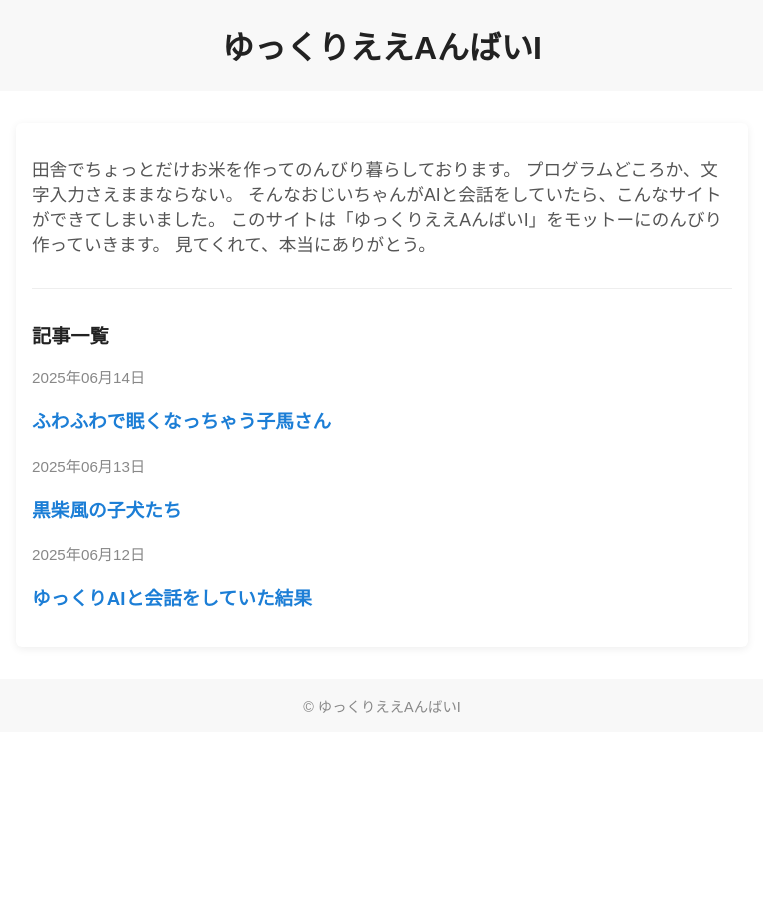
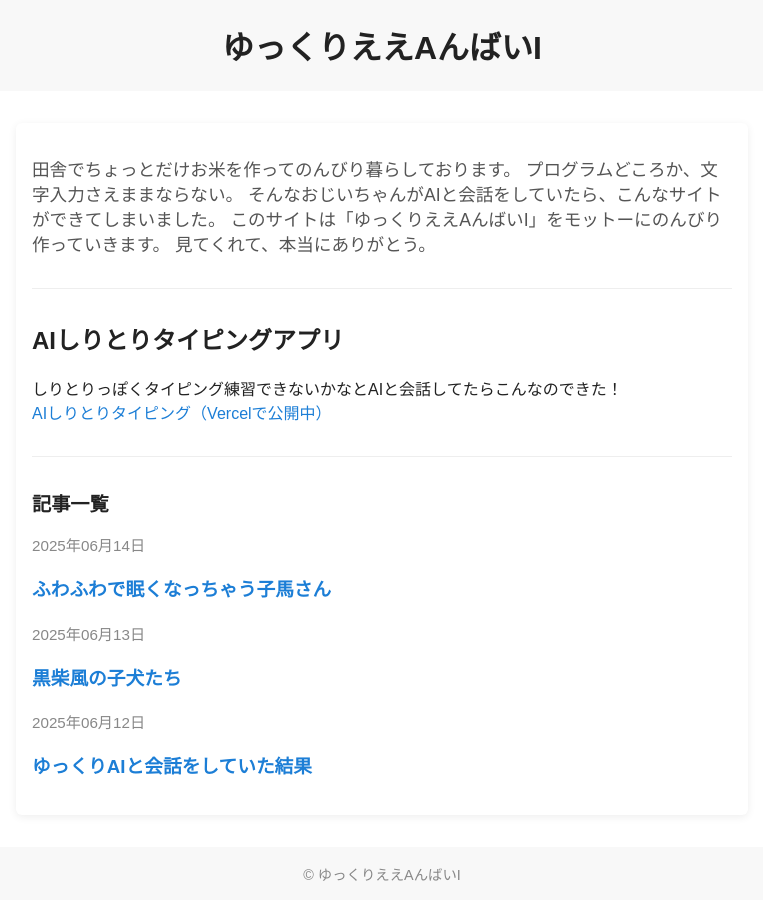
Before and after one commit to hiro69sabu/hiro69sabu.github.io, a Jekyll site: the page built from index.html, in a window 1280 px wide. Shown: the whole page, without its empty margins (258-1021 px from the left). Built offline with Jekyll 4.4.1, drawn with Linux system fonts in a browser that asks for light colours.

Commit message:
Update index.html

```diff
--- a/index.html
+++ b/index.html
@@ -7,6 +7,16 @@ layout: default
   <p class="site-description">
     {{ site.description }}
   </p>
+
+  <hr>
+
+  <div class="shiritori-app-promo">
+    <h2>AIしりとりタイピングアプリ</h2>
+    <p>
+      しりとりっぽくタイピング練習できないかなとAIと会話してたらこんなのできた！<br>
+      <a href="https://siritori.vercel.app/" target="_blank" rel="noopener noreferrer">AIしりとりタイピング（Vercelで公開中）</a>
+    </p>
+  </div>
 
   <hr>
 
```
